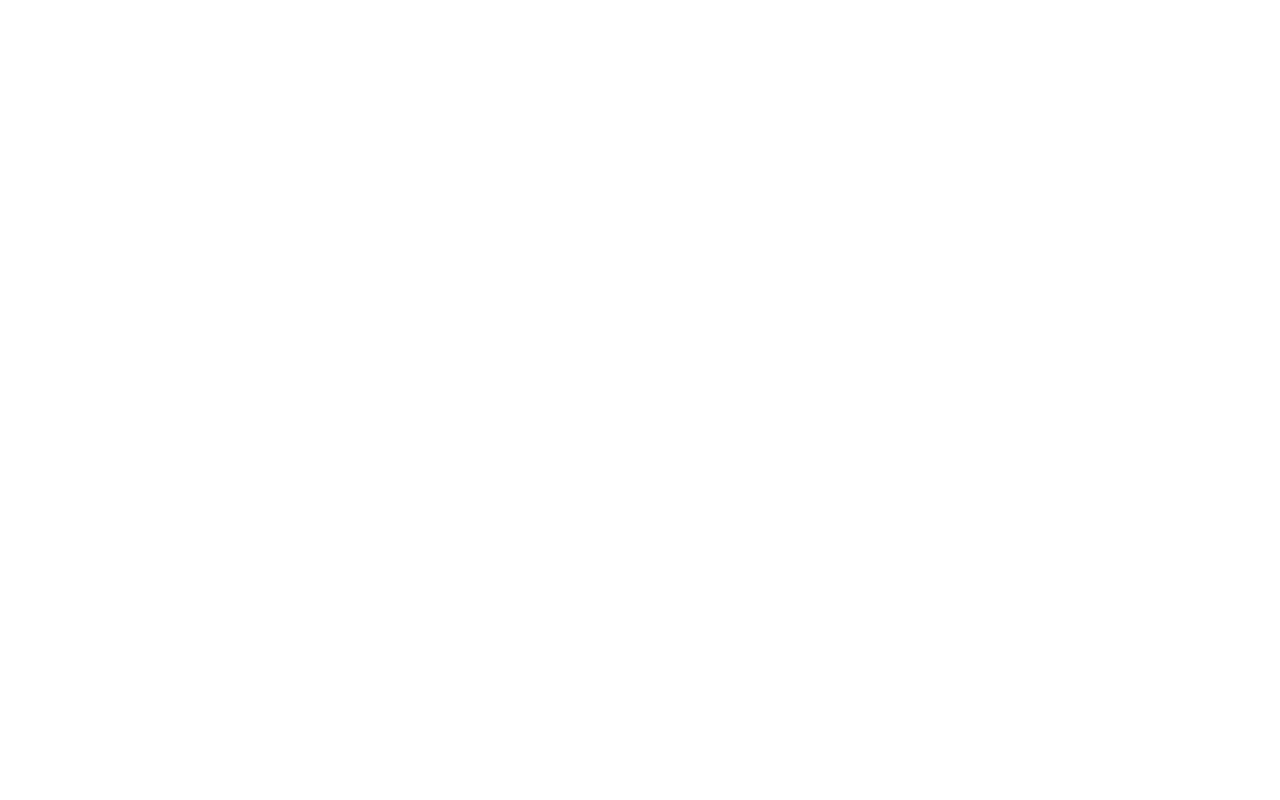
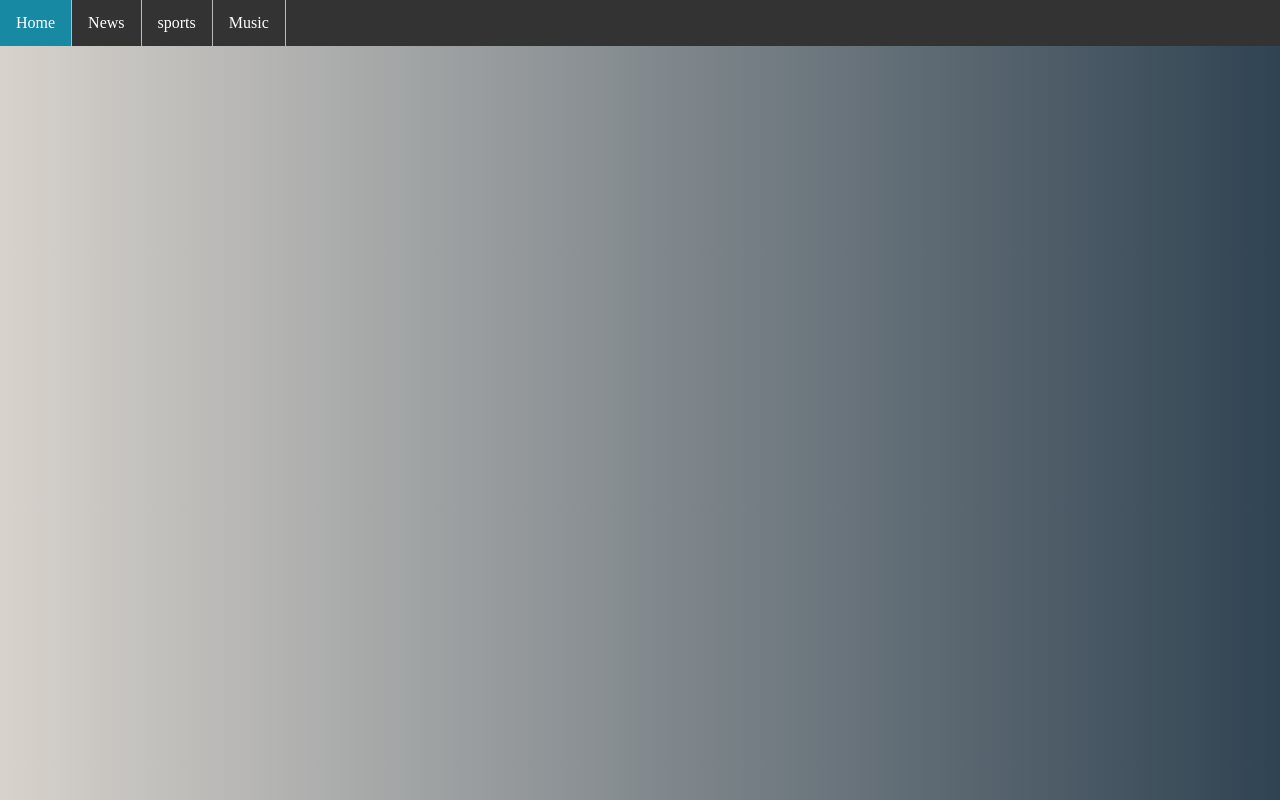
Before and after one commit to facg3/newsServer, a website: page public/index.html in a window 1280 px wide. Drawn offline with Linux system fonts and the light colour scheme; files that its build step writes are made by us from their sources; files whose address does not match are found by name.

Commit message:
add style and html

```diff
--- a/public/css/style.css
+++ b/public/css/style.css
@@ -8,10 +8,38 @@ body, html {
 }
 
 body {
-  display: flex;
-  min-height: 100vh;
-  background-color: white;
-  height: 100%;
+  background: #304352;  /* fallback for old browsers */
+background: -webkit-linear-gradient(to right, #d7d2cc, #304352);  /* Chrome 10-25, Safari 5.1-6 */
+background: linear-gradient(to right, #d7d2cc, #304352); /* W3C, IE 10+/ Edge, Firefox 16+, Chrome 26+, Opera 12+, Safari 7+ */
   background-repeat: no-repeat;
   background-size: cover;
 }
+ul {
+    list-style-type: none;
+    margin: 0;
+    padding: 0;
+    overflow: hidden;
+    background-color: #333;
+    position: relative;
+}
+
+li {
+    float: left;
+    border-right:1px solid #bbb;
+}
+
+li a {
+    display: block;
+    color: white;
+    text-align: center;
+    padding: 14px 16px;
+    text-decoration: none;
+}
+
+li a:hover:not(.active) {
+    background-color: #111;
+}
+
+.active {
+    background-color: #1889a2;
+}
--- a/public/index.html
+++ b/public/index.html
@@ -5,13 +5,18 @@
   <meta charset="utf-8">
   <title>New News</title>
   <link rel="shortcut icon" type="image/x-icon" href="/home/marwa/Desktop/newsServer/puclic/css/img/img.ico "/>
-  <link rel="stylesheet" href="/puclic/css/style.css">
+  <link rel="stylesheet" href="/home/marwa/Desktop/newsServer/public/css/style.css">
 </head>
 
 <body>
+  <ul>
+    <li><a class="active" href="#home">Home</a></li>
+    <li><a href="#news">News</a></li>
+    <li><a href="#sports">sports</a></li>
+    <li><a href="#music">Music</a></li>
+  </ul>
 
   <script type="application/javascript" src=""></script>
   <script type="application/javascript" src=""></script>
 </body>
-
 </html>
```
